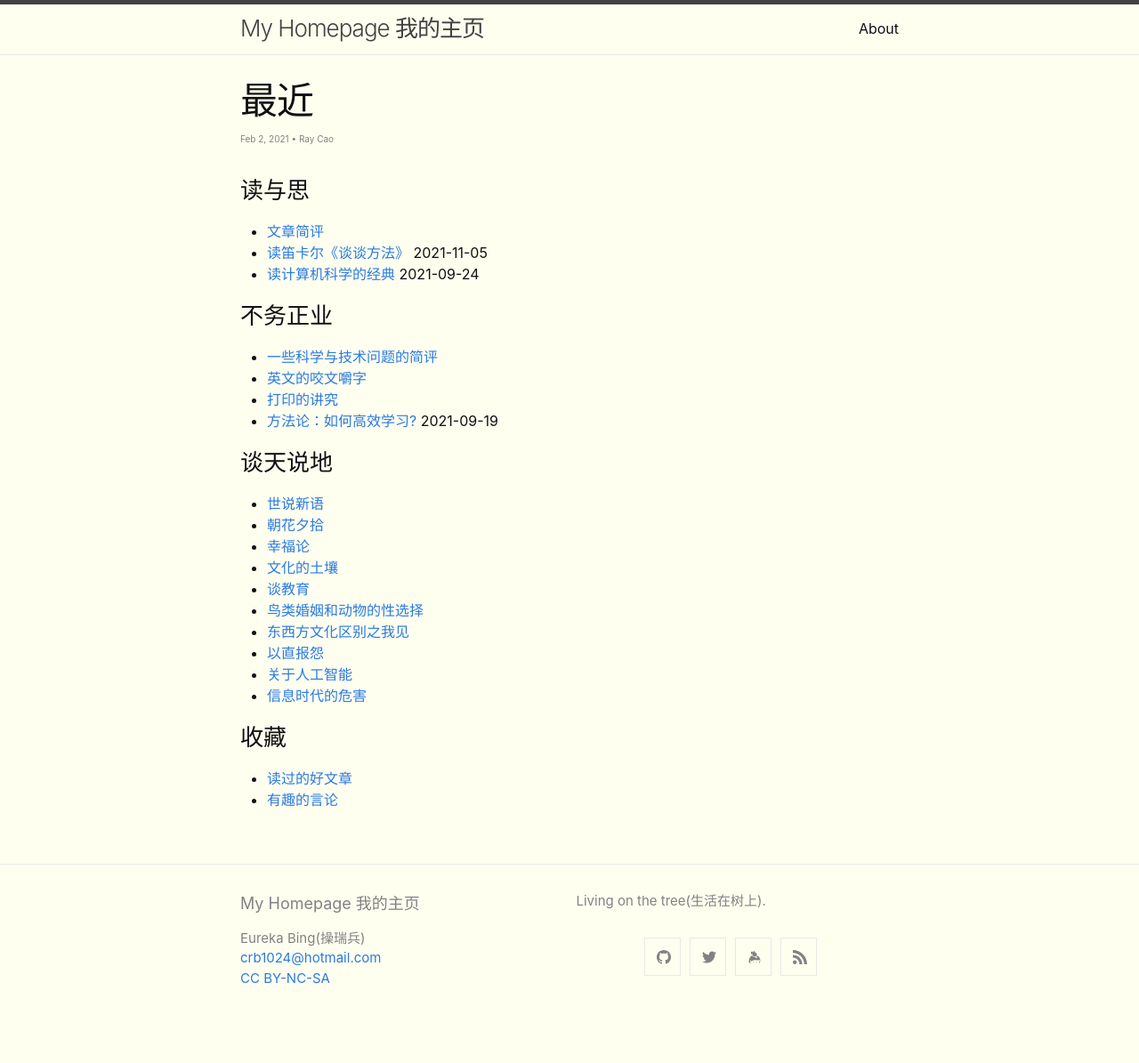
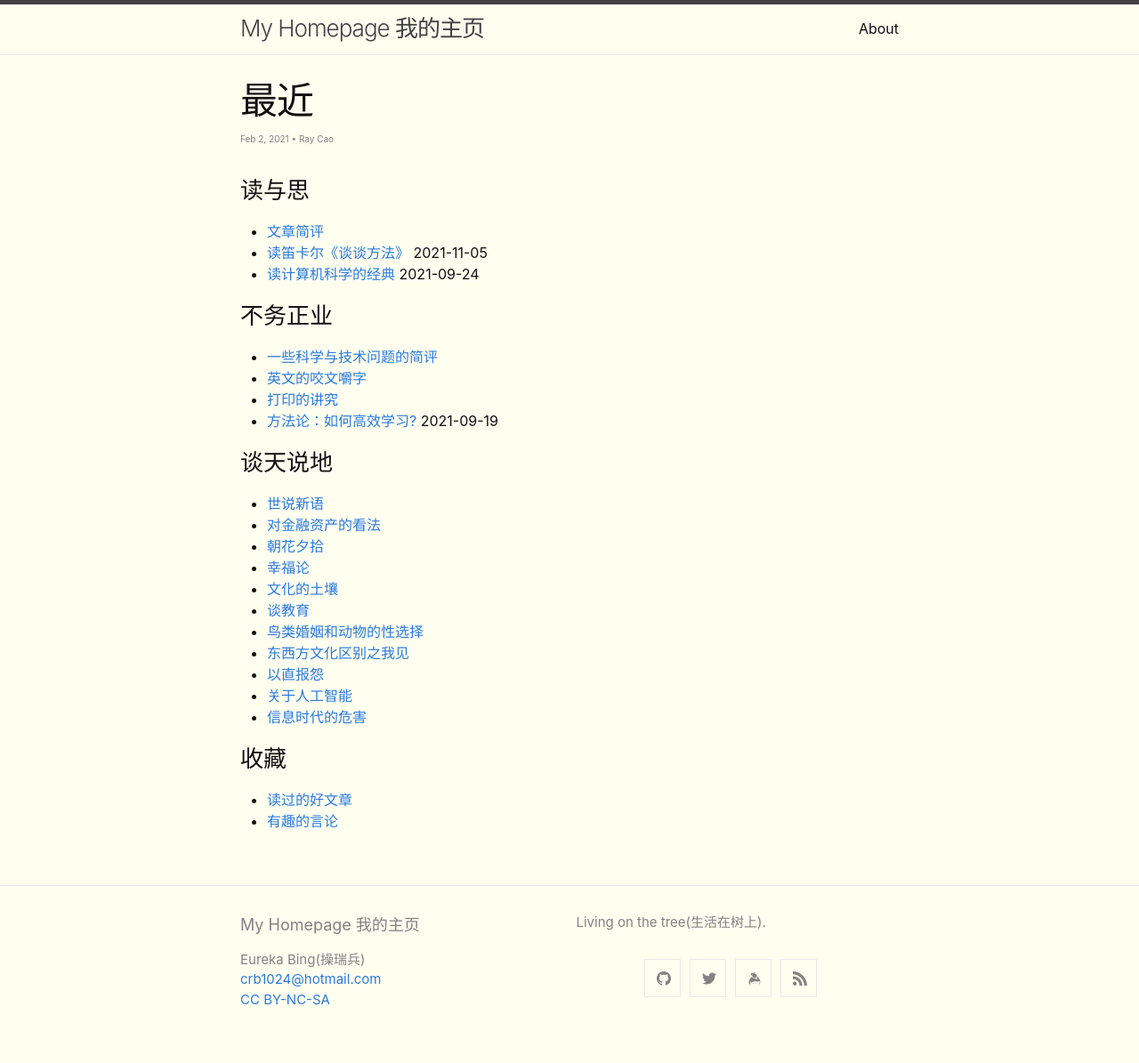
Before and after one commit to crb912/crb912.github.io, a Jekyll site: the page built from _posts/2021-02-02-news.md, in a window 1280 px wide. Shown: the whole page at 89% size. Built offline with Jekyll 4.4.1, drawn with Linux system fonts in a browser that asks for light colours; before the commit the page ends 1171 px from its top, so only the background shows below that.

Commit message:
new essay

```diff
--- a/_posts/2021-02-02-news.md
+++ b/_posts/2021-02-02-news.md
@@ -24,6 +24,7 @@ top: true
 ### 谈天说地
 
 - [世说新语](http://ruibing.org/essay/2021/09/25/Philosophical-Way-of-Life.html)
+- [对金融资产的看法](https://snippets.cacher.io/snippet/f8c94c50be7326798ce8)
 - [朝花夕拾](https://snippets.cacher.io/snippet/baececbd023409870368)
 - [幸福论](https://snippets.cacher.io/snippet/5c9f9fe39fd20570d26c)
 - [文化的土壤](https://snippets.cacher.io/snippet/d27576741606eab8c001)
```
